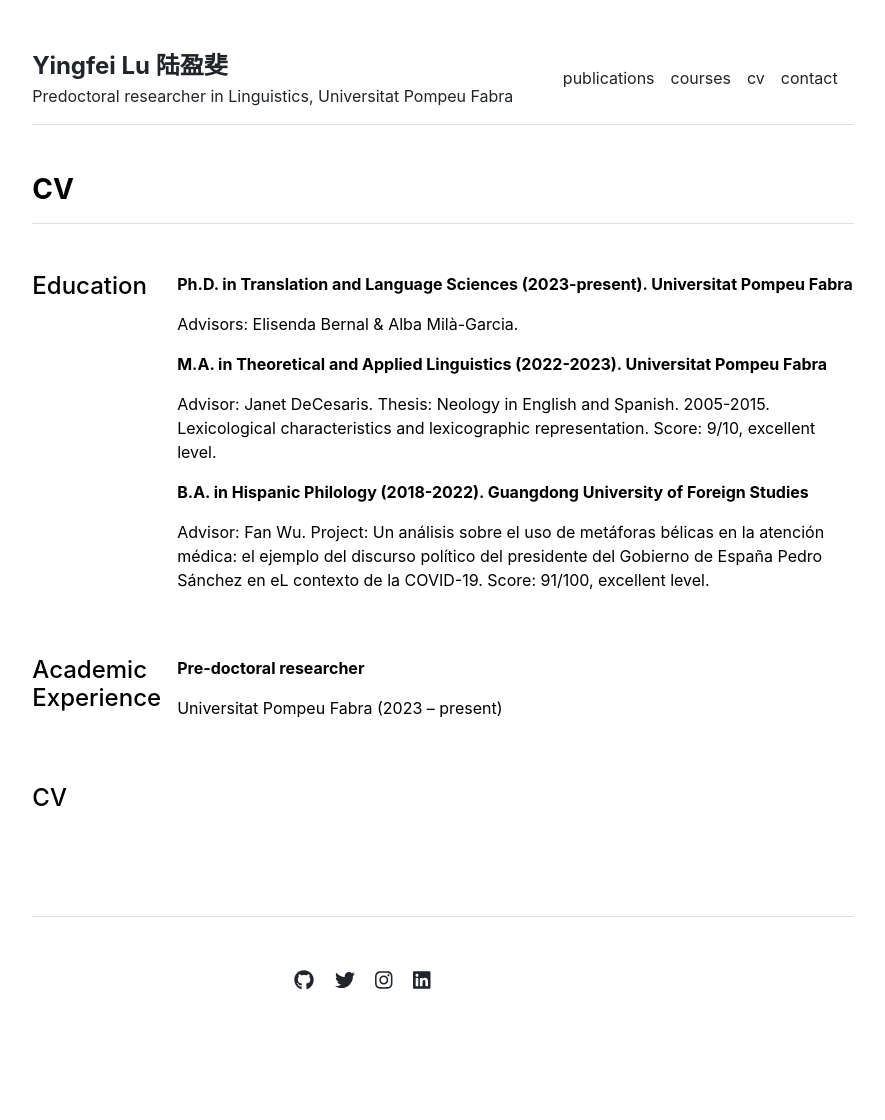
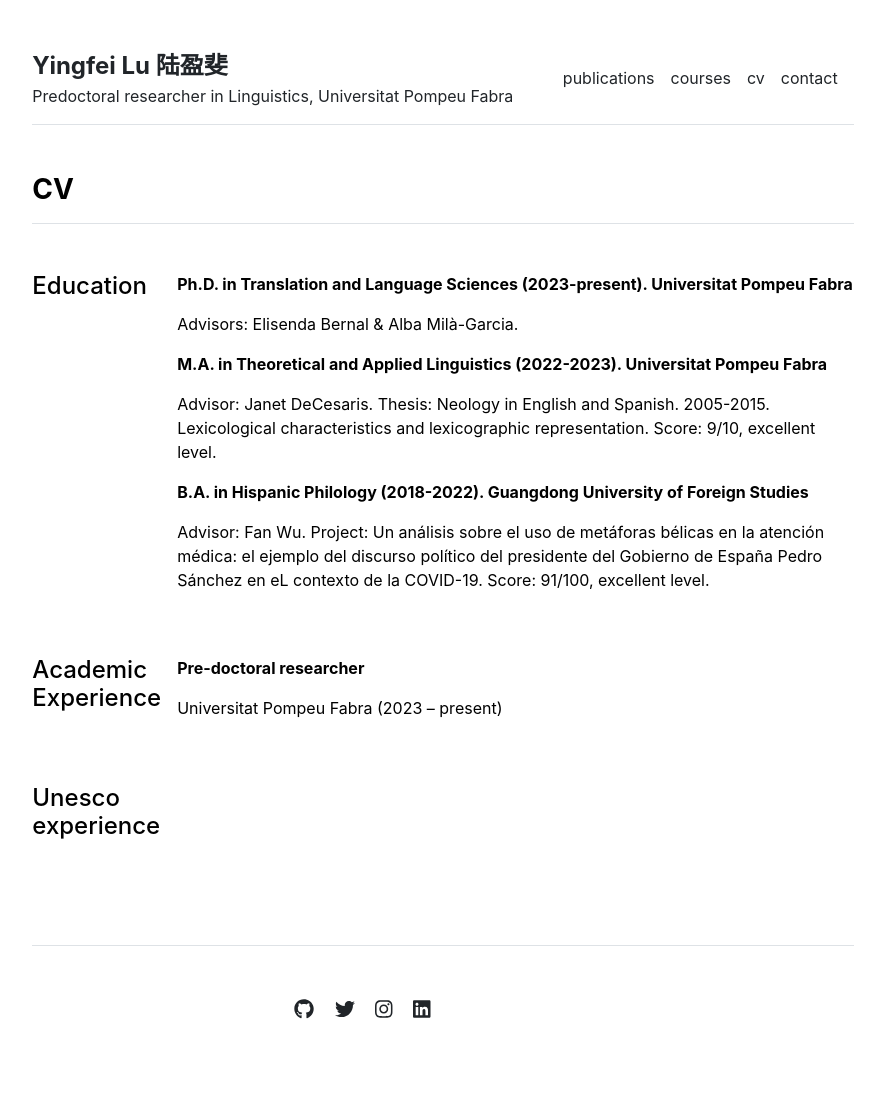
Before and after one commit to YingfeiLu/yingfeilu.github.io, a Jekyll site: the page built from cv.md, in a window 1280 px wide. Shown: the whole page, without its empty margins (197-1082 px from the left). Built offline with Jekyll 4.4.1, drawn with Linux system fonts in a browser that asks for light colours; before the commit the page ends 1091 px from its top, so only the background shows below that.

Commit message:
Update cv.html

```diff
--- a/_layouts/cv.html
+++ b/_layouts/cv.html
@@ -31,10 +31,10 @@ layout: default
     </div>
     <div class="row g-5 mb-5">
       <div class="col-md-2">
-        <h4>CV</h4>
+        <h4>Unesco experience</h4>
       </div>
       <div class="col-md-10">
-        {% for section in site.data.cv.academic-CV %}
+        {% for section in site.data.cv.unesco-experience %}
           <p class="fw-bold">{{ section.title }}</p>
           <p>{{ section.description }}</p>
         {% endfor %}
```
